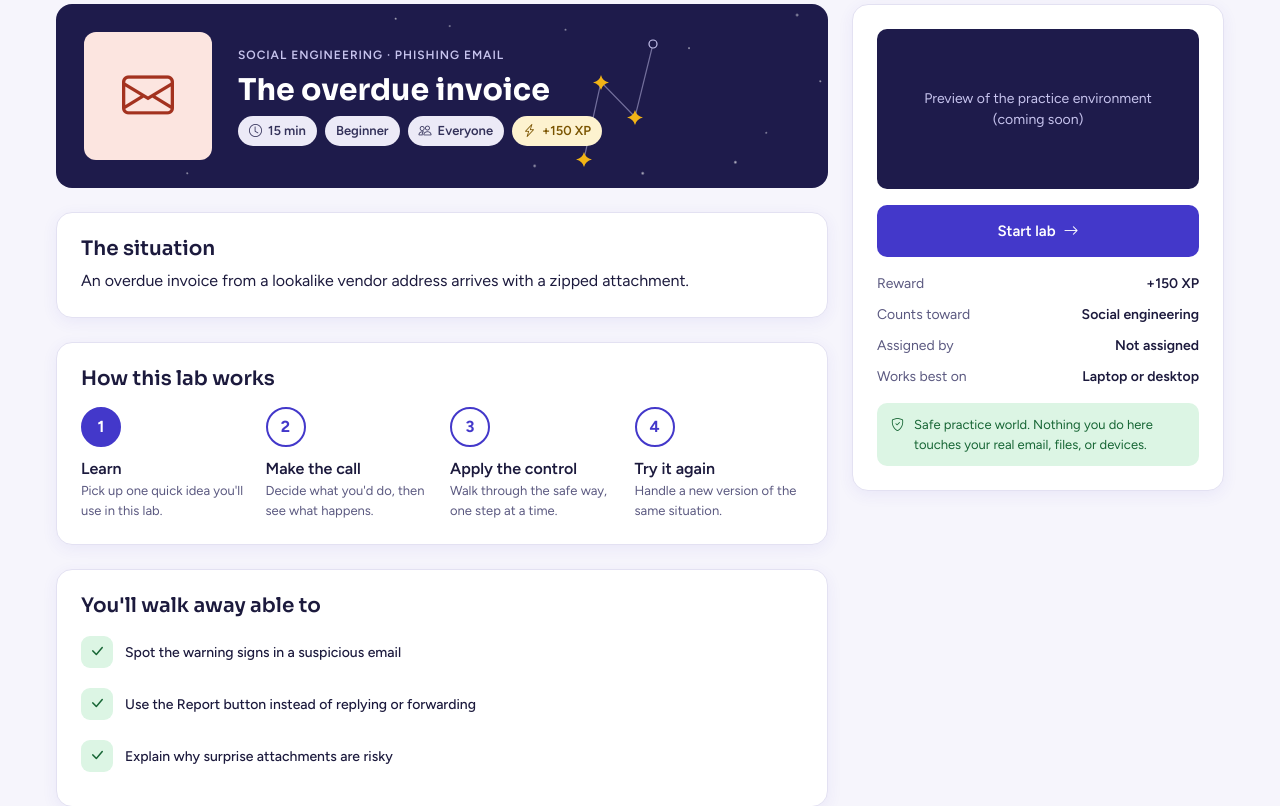
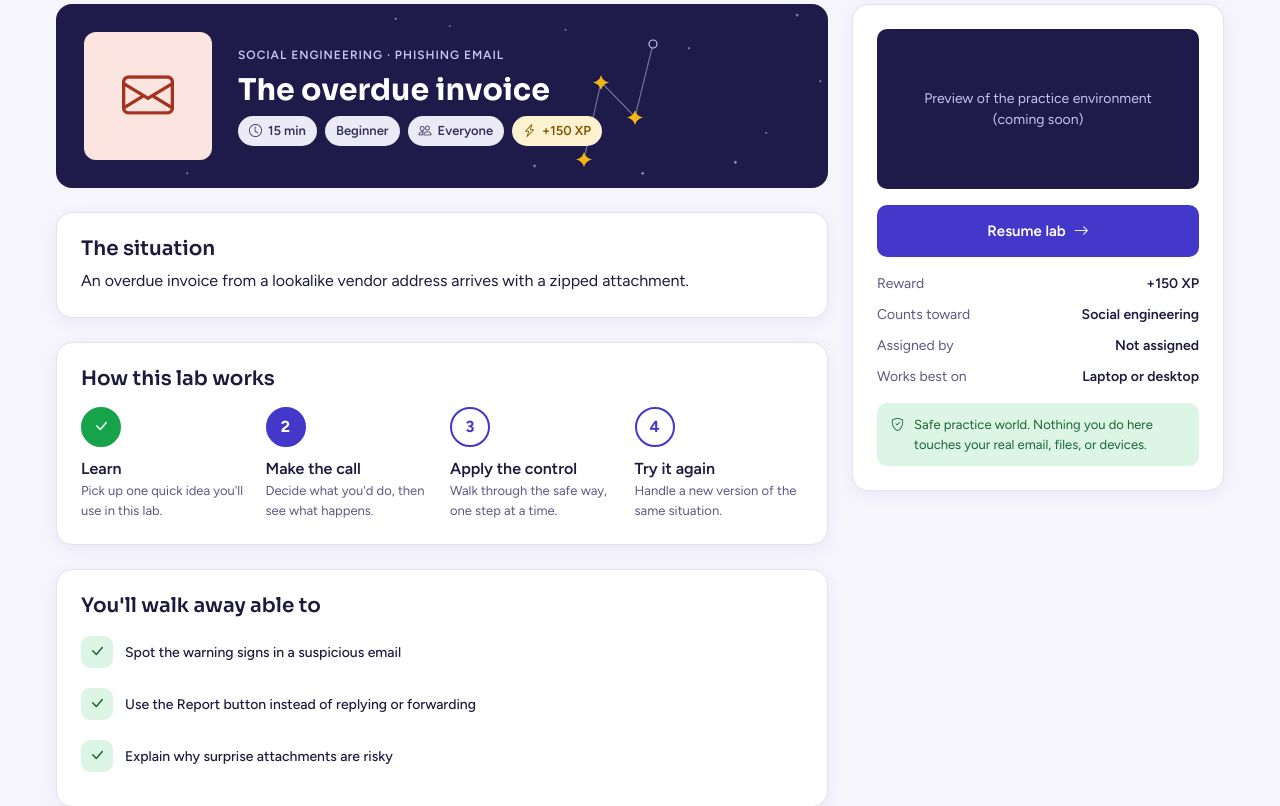
Before and after one commit to Mastna123/CyberCompass, a Flask app: page /labs/1 in a window 1280 px wide. Shown: the part 153-959 px from the top of the page. Run offline with Flask 3, Linux system fonts and the light colour scheme.

Commit message:
Show the learner's step on the lab overview and offer Resume
"How this lab works" checks off finished steps and highlights the current one,
and the button says Resume lab once they've started.

```diff
--- a/app/app.py
+++ b/app/app.py
@@ -86,6 +86,8 @@ def lab_overview(lab_id):
         lab=lab,
         track=data.get_track(lab["track"]),
         steps=lab_content.LAB_STEPS,
+        current_step=lab["step"],                      # which step "How this lab works" highlights
+        started=data.has_progress(lab_id),             # "Resume lab" instead of "Start lab"
     )
 
 
--- a/app/static/css/app.css
+++ b/app/static/css/app.css
@@ -702,6 +702,8 @@ a {
     color: var(--on-primary);
 }
 
+.cc-step.done .cc-step-num { background: var(--success); border-color: var(--success); color: #fff; }
+
 .cc-preview {
     min-height: 160px;
     padding: 16px;
--- a/app/templates/lab_overview.html
+++ b/app/templates/lab_overview.html
@@ -45,9 +45,12 @@
         <section class="cc-card">
             <h2 class="card-title-cc mb-3">How this lab works</h2>
             <div class="cc-steps">
+                {# Steps before the learner's saved step are done, and their saved step is current #}
                 {% for step in steps %}
-                <div class="cc-step {% if loop.first %}current{% endif %}">
-                    <div class="cc-step-num">{{ loop.index }}</div>
+                <div class="cc-step {% if loop.index < current_step %}done{% elif loop.index == current_step %}current{% endif %}">
+                    <div class="cc-step-num">
+                        {% if loop.index < current_step %}<i class="bi bi-check-lg"></i>{% else %}{{ loop.index }}{% endif %}
+                    </div>
                     <div class="cc-item-title">{{ step.title }}</div>
                     <div class="cc-meta">{{ step.summary }}</div>
                 </div>
@@ -72,7 +75,7 @@
         {# TODO(Luke): replace with a real preview of the lab environment #}
         <div class="cc-preview">Preview of the practice environment<br>(coming soon)</div>
 
-        <a href="{{ url_for('lab_play', lab_id=lab.id) }}" class="btn-cc lg w-100">Start lab <i class="bi bi-arrow-right"></i></a>
+        <a href="{{ url_for('lab_play', lab_id=lab.id) }}" class="btn-cc lg w-100">{{ "Resume lab" if started else "Start lab" }} <i class="bi bi-arrow-right"></i></a>
 
         <dl class="cc-details">
             <dt>Reward</dt>
```
Also changed, not shown: tests/test_labs.py (+13 -0 lines).
